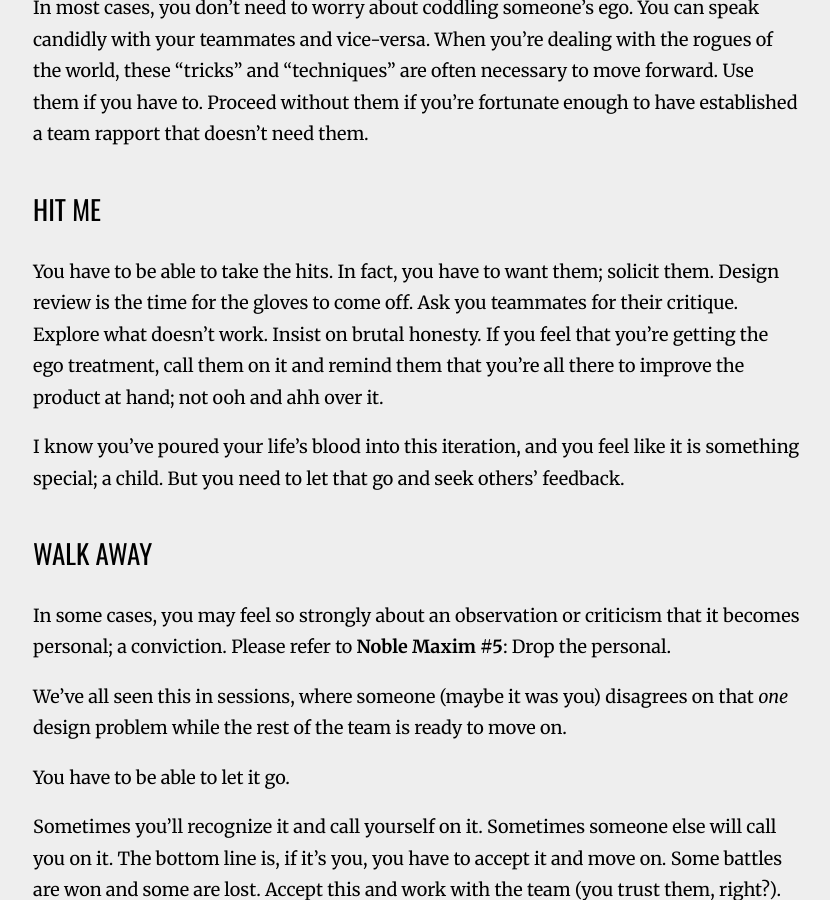
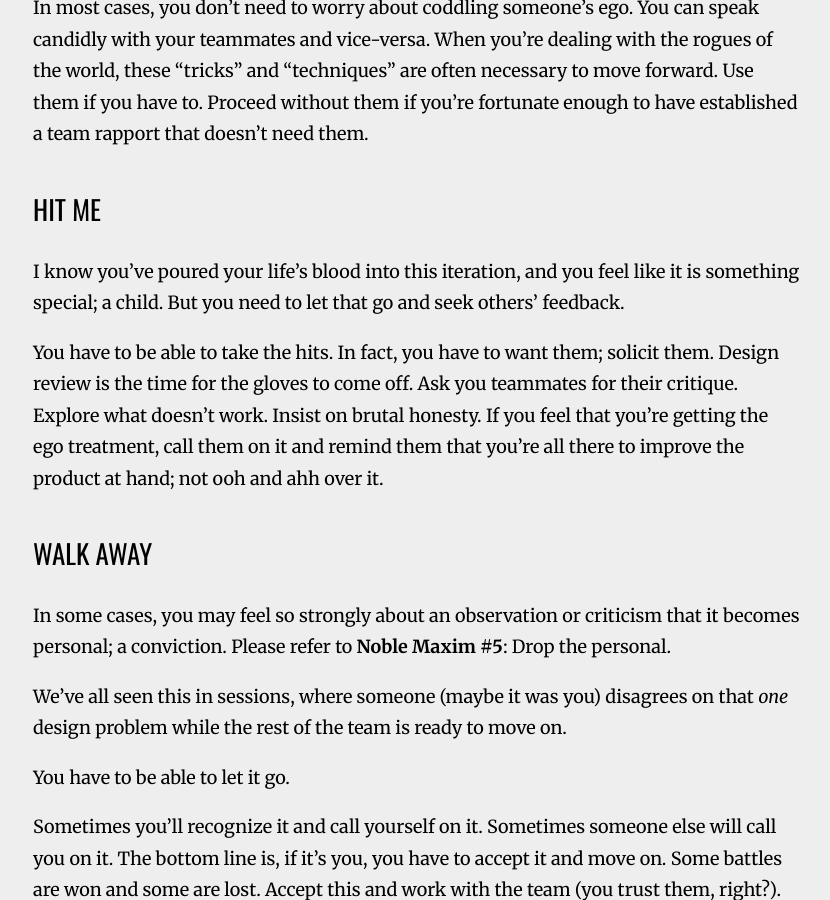
Before and after one commit to drewtodd/drewtodd.github.io, a Jekyll site: the page built from _posts/2016-06-12-critique.md, in a window 1280 px wide and 900 px high, scrolled down 3842 px. Shown: the whole window, without its empty margins (223-1053 px from the left). Built offline with Jekyll 4.4.1, drawn with Linux system fonts in a browser that asks for light colours; nearby versions of some CDN libraries; comment, search, counter and statistics services are not loaded.

Commit message:
copy edits

```diff
--- a/_posts/2016-06-12-critique.md
+++ b/_posts/2016-06-12-critique.md
@@ -82,9 +82,9 @@ In most cases, you don’t need to worry about coddling someone’s ego. You can
 
 ## Hit me
 
+I know you’ve poured your life’s blood into this iteration, and you feel like it is something special; a child. But you need to let that go and seek others’ feedback.
+
 You have to be able to take the hits. In fact, you have to want them; solicit them. Design review is the time for the gloves to come off. Ask you teammates for their critique. Explore what doesn’t work. Insist on brutal honesty. If you feel that you’re getting the ego treatment, call them on it and remind them that you’re all there to improve the product at hand; not ooh and ahh over it.
-
-I know you’ve poured your life’s blood into this iteration, and you feel like it is something special; a child. But you need to let that go and seek others’ feedback.
 
 ## Walk away
 
```
Also changed, not shown: 2 other files.
